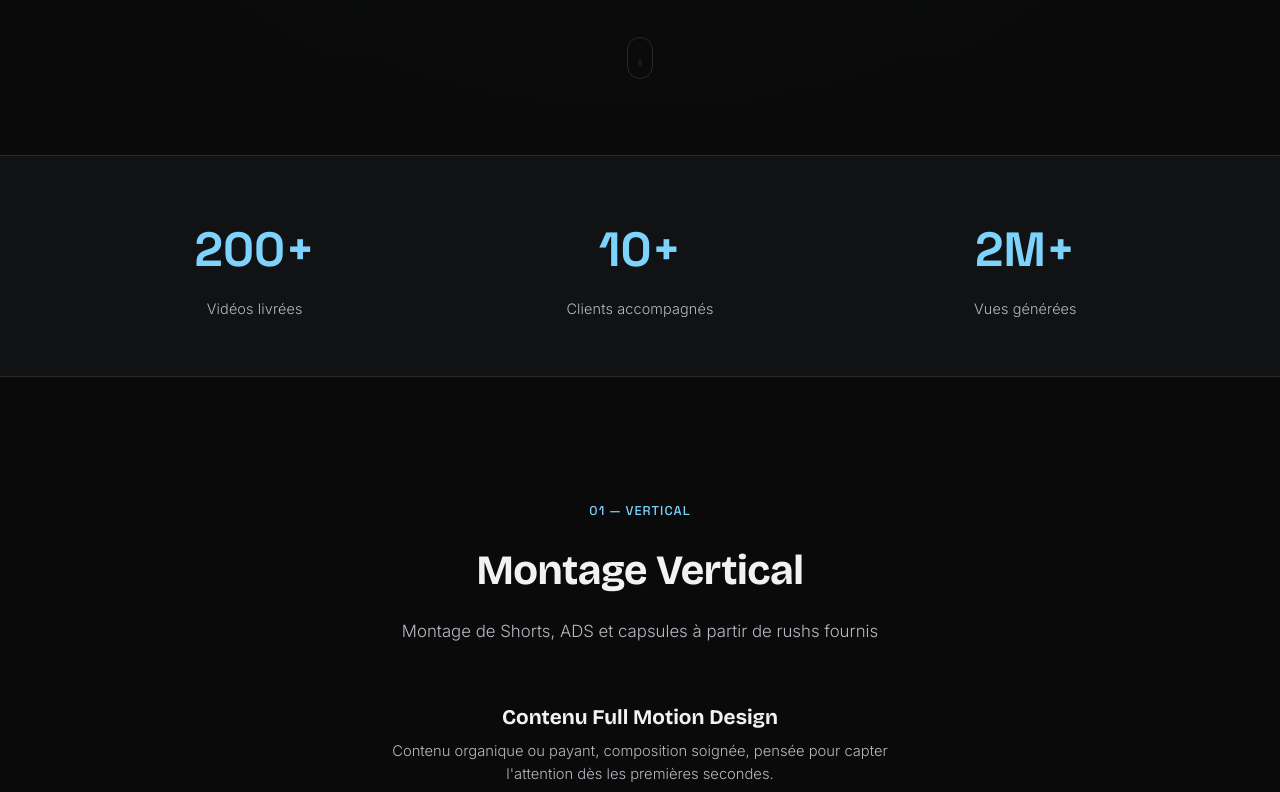
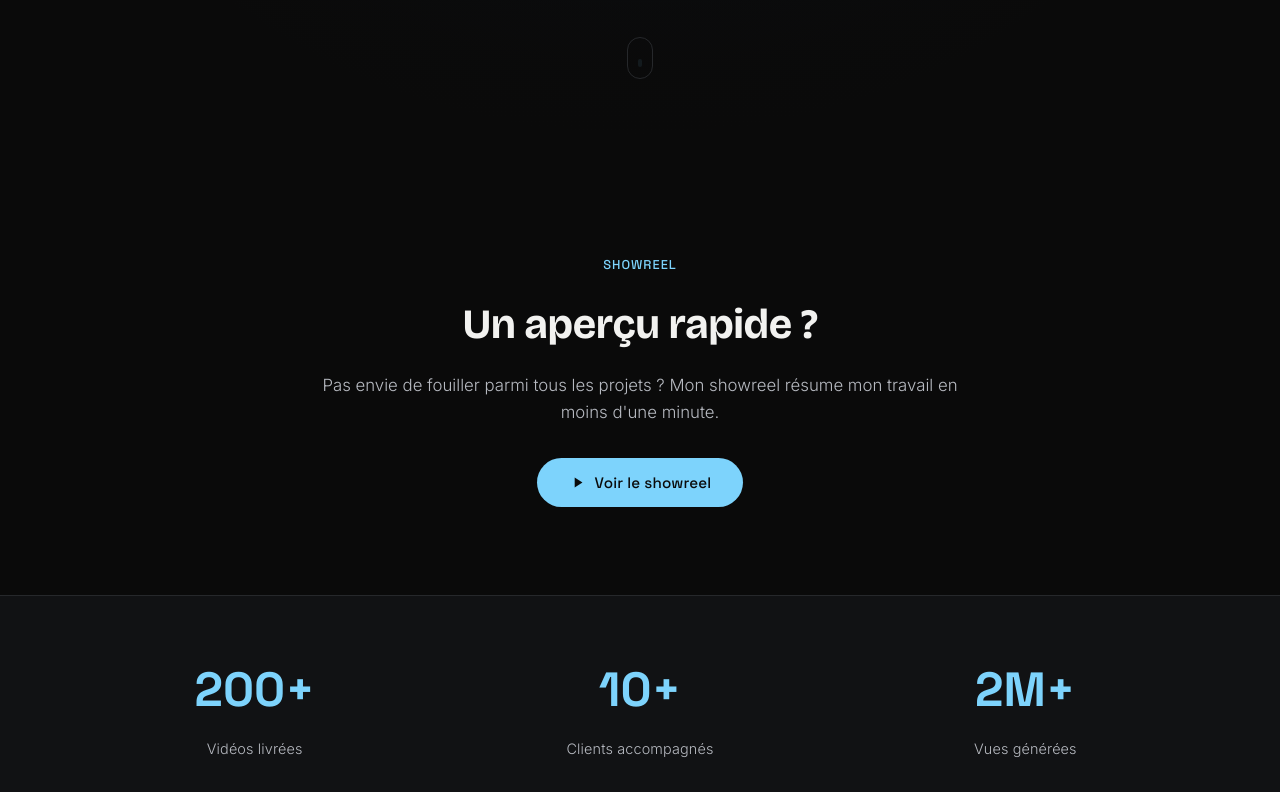
Before and after one commit to benjamindominguespro-rgb/filmmakerbenji-site, a plain HTML site: page index.html in a window 1280 px wide. Shown: the part 645-1437 px from the top of the page. Drawn offline with nearby package versions, Linux system fonts and the light colour scheme.

Commit message:
Showreel

```diff
--- a/index.html
+++ b/index.html
@@ -117,6 +117,23 @@
 
   <div class="hero__scroll-indicator" aria-hidden="true">
     <span></span>
+  </div>
+</section>
+
+<!-- ================= APERÇU RAPIDE (SHOWREEL) ================= -->
+<section class="section showreel" id="apercu">
+  <div class="container">
+    <div class="section__header fade-in">
+      <span class="section__tag">Showreel</span>
+      <h2 class="section__title">Un aperçu rapide ?</h2>
+      <p class="section__subtitle">Pas envie de fouiller parmi tous les projets ? Mon showreel résume mon travail en moins d'une minute.</p>
+    </div>
+    <div class="showreel__cta fade-in">
+      <button type="button" class="btn btn--primary reel-trigger" data-videos="1qzMd_nkMtM" data-orientation="horizontal" data-index="0">
+        <svg class="btn__icon" viewBox="0 0 24 24" fill="currentColor"><path d="M8 5v14l11-7z"/></svg>
+        Voir le showreel
+      </button>
+    </div>
   </div>
 </section>
 
--- a/script.js
+++ b/script.js
@@ -260,9 +260,10 @@
     reelTrack.scrollBy({ left: direction * reelTrack.clientWidth, behavior: 'smooth' });
   };
 
-  document.querySelectorAll('.video-thumb[data-videos]').forEach((thumb) => {
+  document.querySelectorAll('.video-thumb[data-videos], .reel-trigger[data-videos]').forEach((thumb) => {
     const videoIds = thumb.dataset.videos.split(',').map((id) => id.trim()).filter(Boolean);
-    const orientation = thumb.classList.contains('video-thumb--horizontal') ? 'horizontal' : 'vertical';
+    const orientation = thumb.dataset.orientation
+      || (thumb.classList.contains('video-thumb--horizontal') ? 'horizontal' : 'vertical');
     const startIndex = Number(thumb.dataset.index || 0);
 
     thumb.addEventListener('click', () => openReel(videoIds, orientation, startIndex));
--- a/style.css
+++ b/style.css
@@ -550,6 +550,20 @@ button { font-family: inherit; border: none; background: none; cursor: pointer;
   width: clamp(210px, 34vw, 300px);
   aspect-ratio: 16 / 9;
 }
+.showreel {
+  padding: 96px 0 88px;
+}
+.showreel .section__header {
+  margin-bottom: 32px;
+}
+.showreel__cta {
+  display: flex;
+  justify-content: center;
+}
+.reel-trigger {
+  cursor: pointer;
+  border: 0;
+}
 .video-thumb:hover .card__thumb {
   transform: scale(1.08);
 }
```
